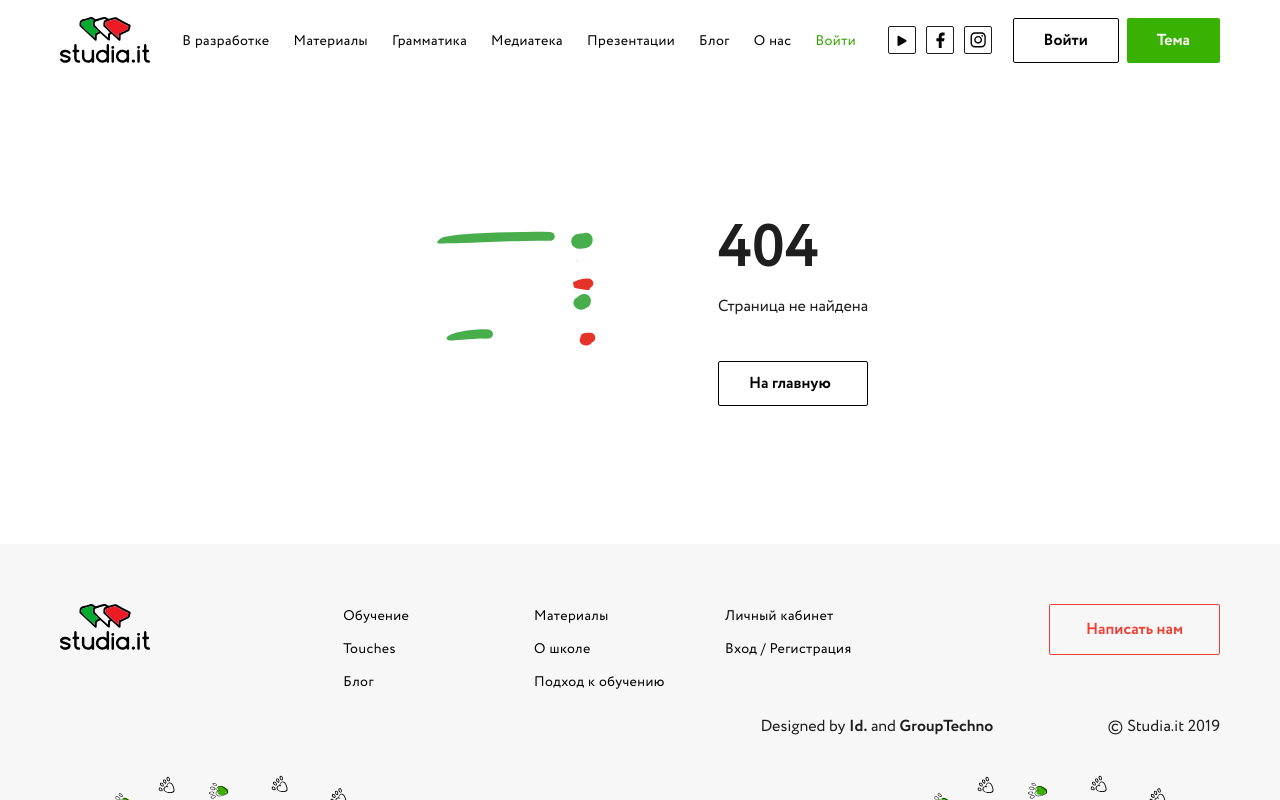
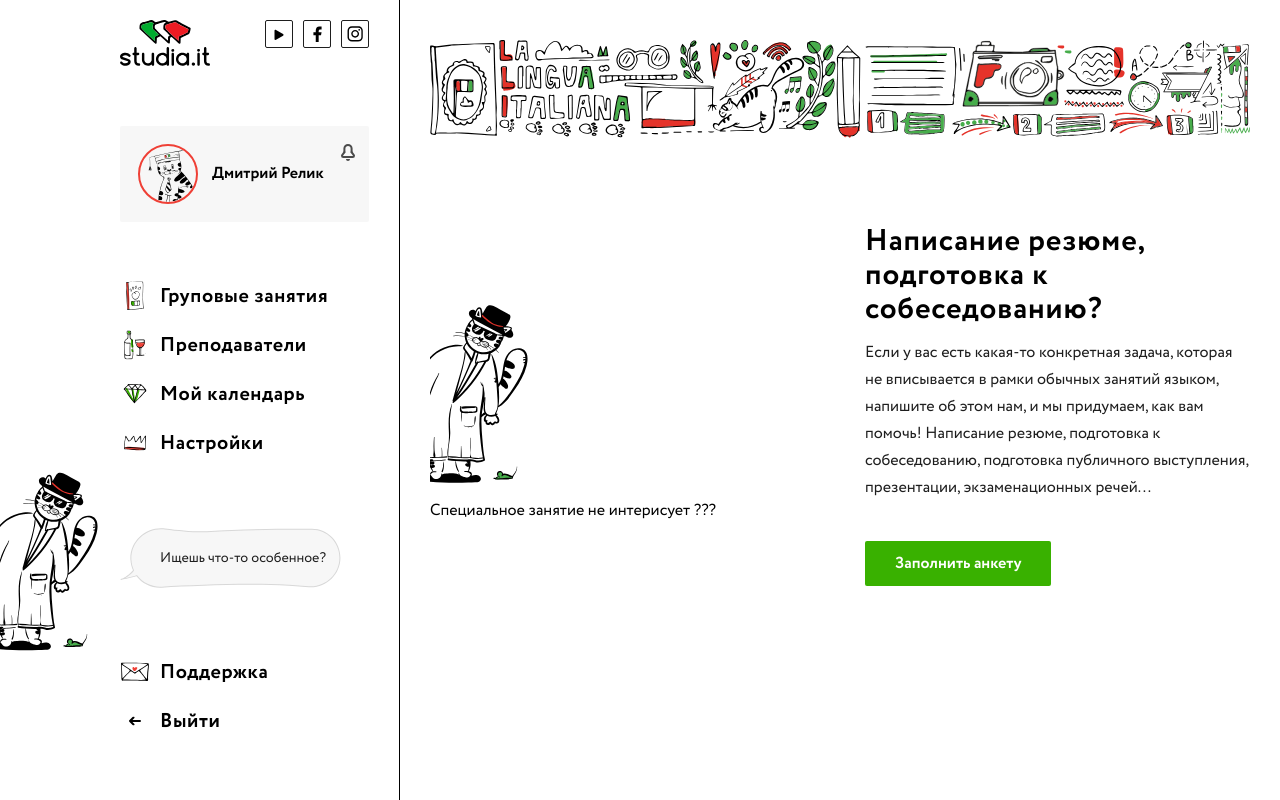
Before and after one commit to City7g/vue-italian, a Vue app: page /special in a window 1280 px wide. Before the commit this address led to /error. Built offline with nearby package versions, Linux system fonts and the light colour scheme; sample sign-in values are in the browser's storage.

Commit message:
Add special page

```diff
--- a/src/assets/scss/_fonts.scss
+++ b/src/assets/scss/_fonts.scss
@@ -74,7 +74,7 @@
 .text-regular {
   color: $grey-text;
   font-size: 14px;
-  line-height: 14px;
+  line-height: 20px;
   font-weight: 400;
 
   @media (max-width: 992px) {
--- a/src/components/MainSelect.vue
+++ b/src/components/MainSelect.vue
@@ -36,7 +36,7 @@
   </div>
 
   <select v-else class="basic-select" v-model="currentValue">
-    <option v-for="item in selectValues" :key="item.id" value="item.id">
+    <option v-for="item in selectValues" :key="item.id" value="item.id" :selected="item.id === 0">
       {{ item.value }}
     </option>
   </select>
@@ -162,5 +162,11 @@ export default {
 
 .basic-select {
   padding: 8px;
+  min-width: 81px;
+
+  color: $green;
+  background-color: $white;
+  border-radius: 2px;
+  border: 1px solid $grey-disabled;
 }
 </style>
--- a/src/components/StudentSidebar.vue
+++ b/src/components/StudentSidebar.vue
@@ -157,7 +157,7 @@ export default {
         },
         {
           name: "Ищешь что-то особенное?",
-          path: "StudentLevel",
+          path: "StudentSpecial",
           img: "Cloud",
           special: true,
         },
--- a/src/router/student.js
+++ b/src/router/student.js
@@ -25,6 +25,15 @@ const studentRoutes = [
     },
     component: () =>
       import(/* webpackChunkName: "AllTeachers" */ '../views/Student/AllTeachers.vue'),
+  },
+  {
+    path: '/special',
+    name: 'StudentSpecial',
+    meta: {
+      title: 'Student Special'
+    },
+    component: () =>
+      import(/* webpackChunkName: "StudentSpecial" */ '../views/Student/Special.vue'),
   },
   {
     path: '/packages/:id',
--- a/src/views/Student/Level.vue
+++ b/src/views/Student/Level.vue
@@ -15,28 +15,21 @@
       </p>
       <h5 class="button-bold">Мой уровень:</h5>
       <div class="select-level__select">
-        <!-- <MainSelect /> -->
+        <MainSelect />
       </div>
-
-      <!-- <select>
-        <option value="1">1</option>
-        <option value="2">2</option>
-        <option value="3">3</option>
-        <option value="4">4</option>
-      </select> -->
     </div>
   </div>
 </template>
 
 <script>
-// import MainSelect from "@/components/MainSelect.vue";
+import MainSelect from "@/components/MainSelect.vue";
 import CatNearTheBoard from "@/assets/images/blog-head.svg?inline";
 import SelectLevel from "@/assets/images/select-level.svg?inline";
 
 export default {
   name: "LevelStudent",
   components: {
-    // MainSelect,
+    MainSelect,
     CatNearTheBoard,
     SelectLevel
   },
@@ -72,6 +65,7 @@ export default {
 .select-level {
   display: grid;
   grid-template-columns: 1fr auto auto;
+  align-items: center;
   gap: 0 10px;
 
   max-width: 355px;
--- /dev/null
+++ b/src/views/Student/Special.vue
@@ -0,0 +1,108 @@
+<template>
+  <div class="student-special">
+    <BlogImg class="student-special__head" />
+
+    <div class="student-special__content">
+      <div class="student-special__left">
+        <SpecialAsideLeft class="student-special__img" />
+        <p>Специальное занятие не интерисует ???</p>
+      </div>
+
+      <h1 class="title-h2--bold student-special__title">
+        Написание резюме, подготовка к собеседованию?
+      </h1>
+      <p class="text-main">
+        Если у вас есть какая-то конкретная задача, которая не вписывается в
+        рамки обычных занятий языком, напишите об этом нам, и мы придумаем, как
+        вам помочь! Написание резюме, подготовка к собеседованию, подготовка
+        публичного выступления, презентации, экзаменационных речей...
+      </p>
+
+      <BaseButton class="student-special__button" text="Заполнить анкету" />
+    </div>
+  </div>
+</template>
+
+<script>
+import SpecialAsideLeft from "@/assets/images/special-aside-left.svg?inline";
+import BlogImg from "@/assets/images/blog-head.svg?inline";
+// import TeacherInformation from "@/components/Student/TeacherInformation.vue";
+
+export default {
+  name: "AllTeachers",
+  components: { SpecialAsideLeft, BlogImg },
+  data() {
+    return {
+      teacherList: null,
+      loading: true,
+    };
+  },
+  // mounted() {
+  //   axios.get("https://italian-back.herokuapp.com/teacher").then((data) => {
+  //     this.loading = false;
+  //     this.teacherList = data.data;
+  //   });
+  // },
+};
+</script>
+
+<style lang="scss">
+.student-special {
+  max-width: 900px;
+
+  padding: 40px 30px;
+
+  @media (max-width: 768px) {
+    padding: 20px;
+  }
+
+  &__head {
+    margin-bottom: 80px;
+
+    @media (max-width: 768px) {
+      margin-bottom: 40px;
+    }
+  }
+
+  &__content {
+    display: grid;
+    grid-template-columns: repeat(2, 1fr);
+    align-items: center;
+    gap: 0 50px;
+
+    @media (max-width: 991px) {
+      display: block;
+    }
+  }
+
+  &__left {
+    grid-column: 1 / 2;
+    grid-row: 1 / 4;
+  }
+
+  &__title {
+    margin-bottom: 12px;
+
+    @media (max-width: 768px) {
+      margin-bottom: 10px;
+    }
+  }
+
+  &__button {
+    justify-self: start;
+    margin-top: 40px;
+
+    @media (max-width: 768px) {
+      margin-top: 25px;
+    }
+  }
+
+  &__loading {
+    display: block;
+    width: 50px;
+    margin: 0 auto;
+
+    fill: $green;
+  }
+}
+</style>
```
Also changed, not shown: src/assets/images/special-aside-left.svg.
